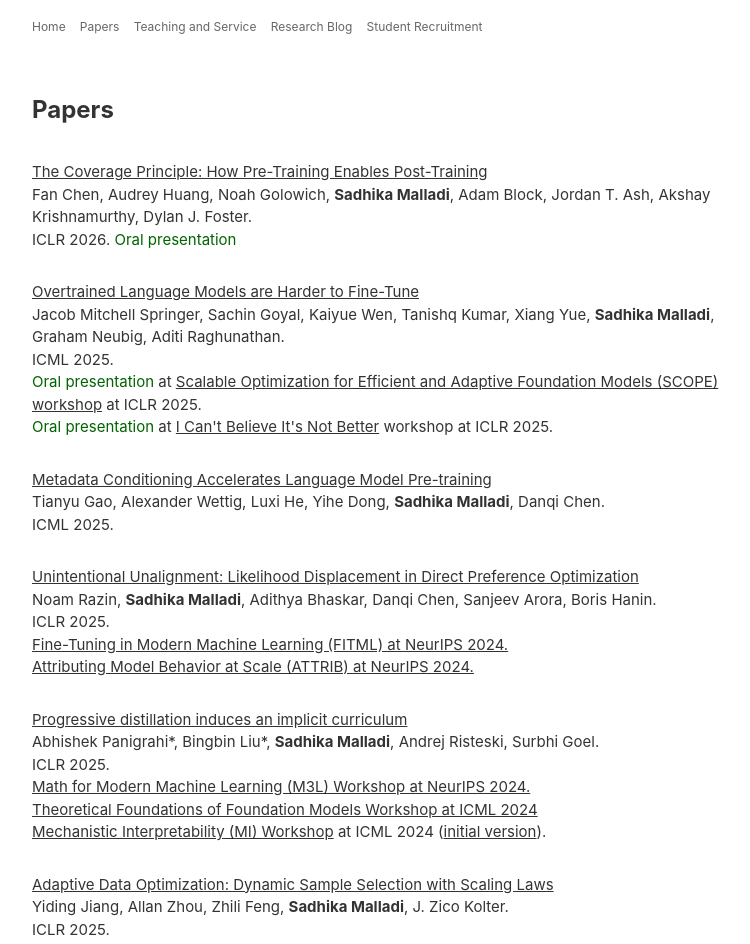
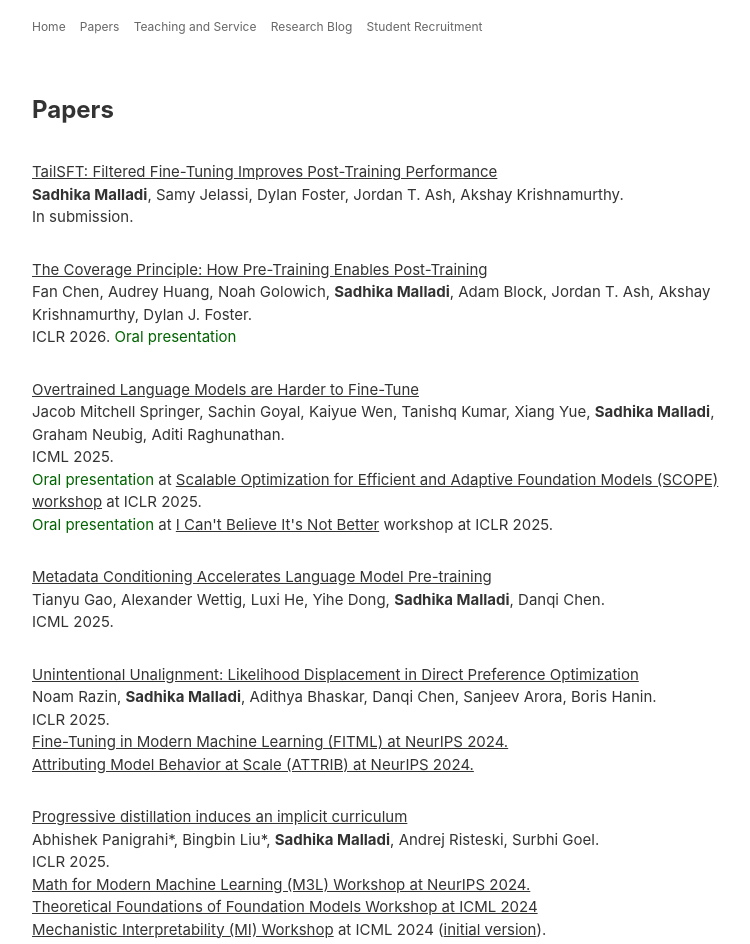
Before and after one commit to sadhikamalladi/sadhikamalladi.github.io, a plain HTML site: page papers/index.html in a window 1280 px wide. Shown: the top 944 px of the page, without its empty margins (258-1008 px from the left). Drawn offline with nearby package versions, Linux system fonts and the light colour scheme; some packages are replaced by stand-ins of ours.

Commit message:
Add TailSFT paper with submission status

```diff
--- a/papers/index.html
+++ b/papers/index.html
@@ -54,6 +54,18 @@
 
   <div id='papers'>
     <h1>Papers</h1>
+
+    <div class='paper-row'>
+            <p class='paper-title'>
+                <a href="https://arxiv.org/abs/2608.25756">TailSFT: Filtered Fine-Tuning Improves Post-Training Performance</a>
+            </p>
+            <p class='paper-authors'>
+               <strong>Sadhika Malladi</strong>, Samy Jelassi, Dylan Foster, Jordan T. Ash, Akshay Krishnamurthy.
+            </p>
+            <p class='paper-venue'>
+              In submission.
+            </p>
+    </div>
 
     <div class='paper-row'>
             <p class='paper-title'>
```
